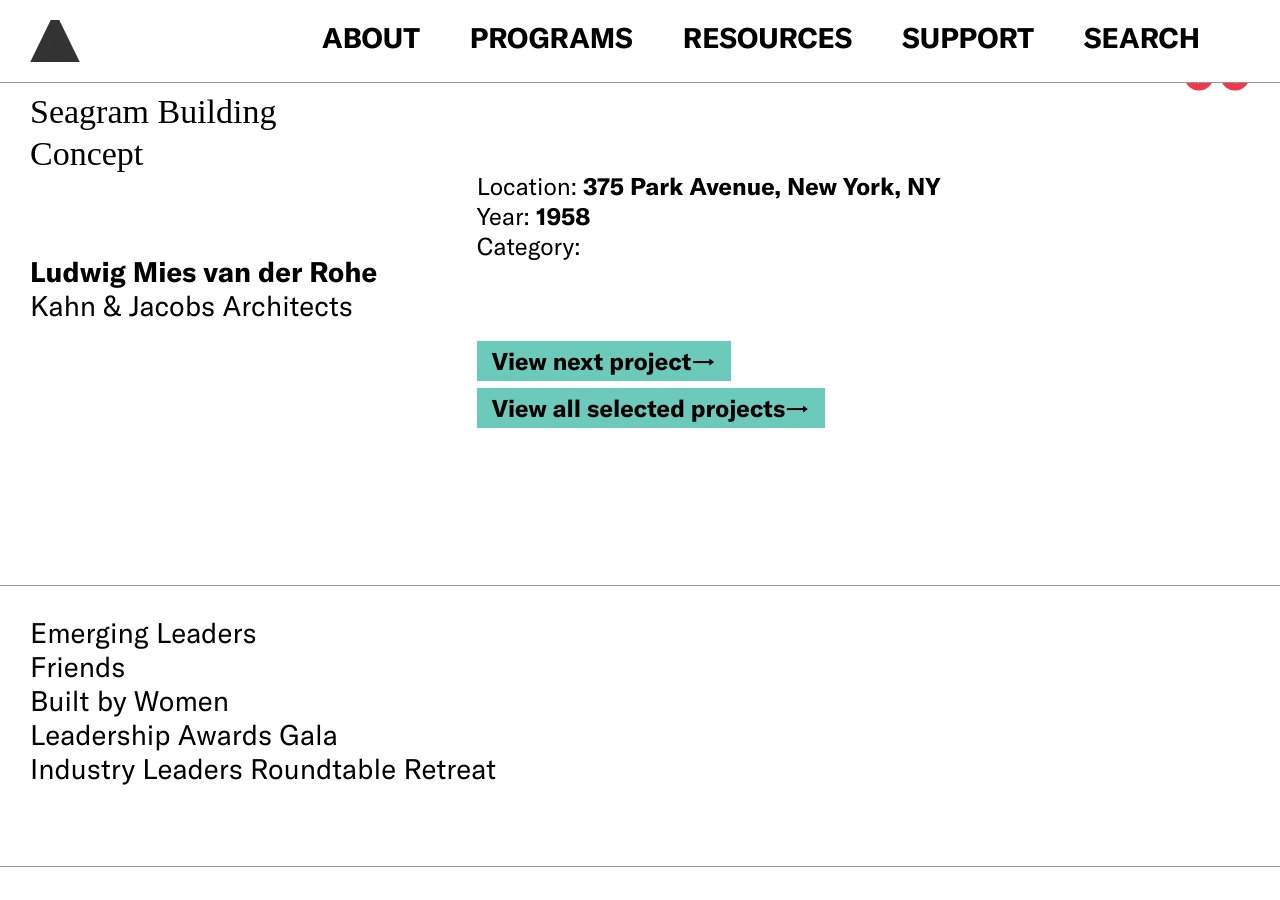
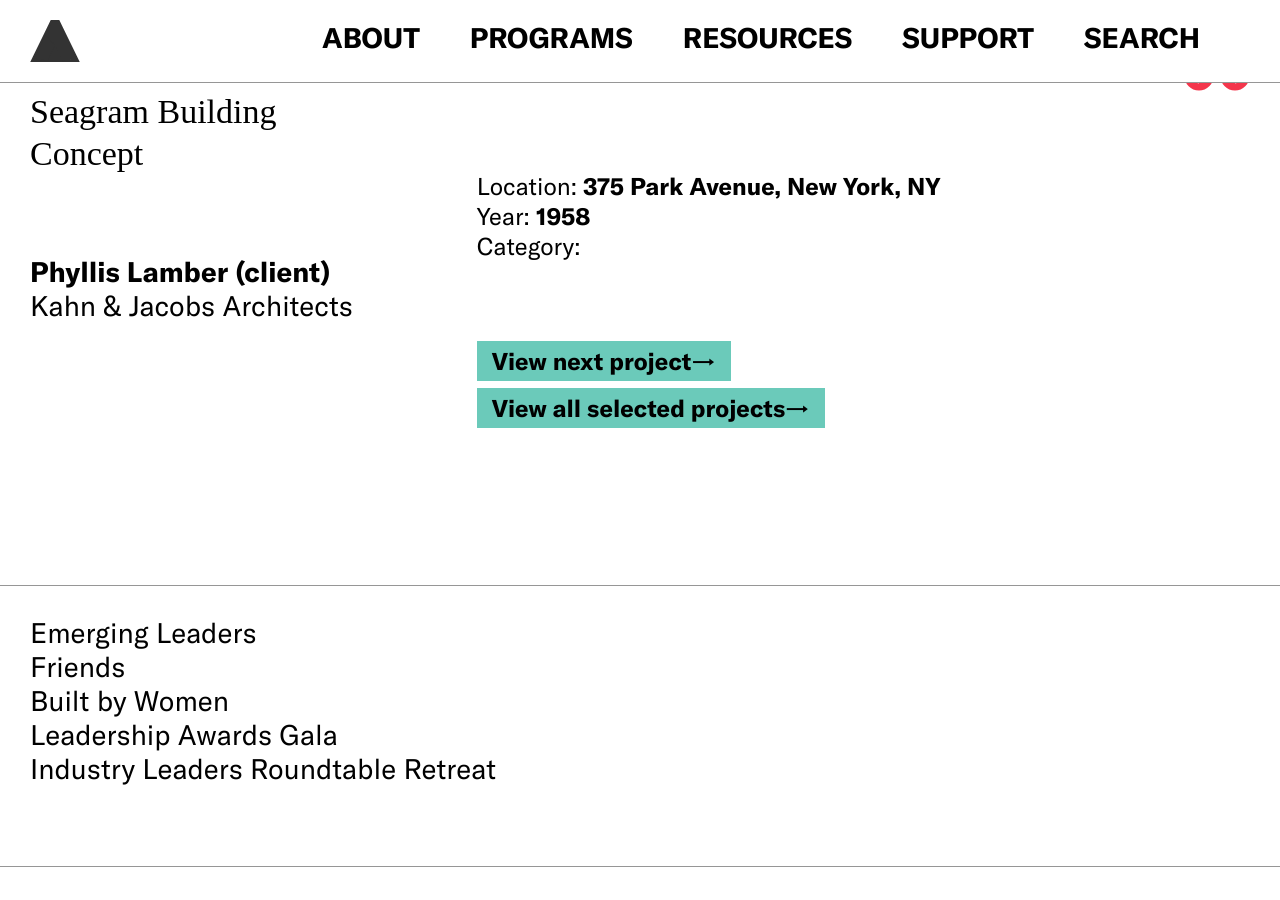
Before and after one commit to jengalas/bwaf-bbw, a Jekyll site: the page built from _bbw-projects/seagram-building-concept.md, in a window 1280 px wide and 900 px high, scrolled down 486 px. Built offline with Jekyll 4.4.1, drawn with Linux system fonts in a browser that asks for light colours; some web fonts are replaced.

Commit message:
Update from Forestry.io Chun Schlesinger-Fried updated _bbw-projects/seagram-building-concept.md

```diff
--- a/_bbw-projects/seagram-building-concept.md
+++ b/_bbw-projects/seagram-building-concept.md
@@ -5,7 +5,7 @@
 project_categories: []
 title: 'Seagram Building Concept '
 architects:
-- title: Ludwig Mies van der Rohe
+- title: Phyllis Lamber (client)
   role: Kahn & Jacobs Architects
 location: 375 Park Avenue, New York, NY
 year: 1958
```
